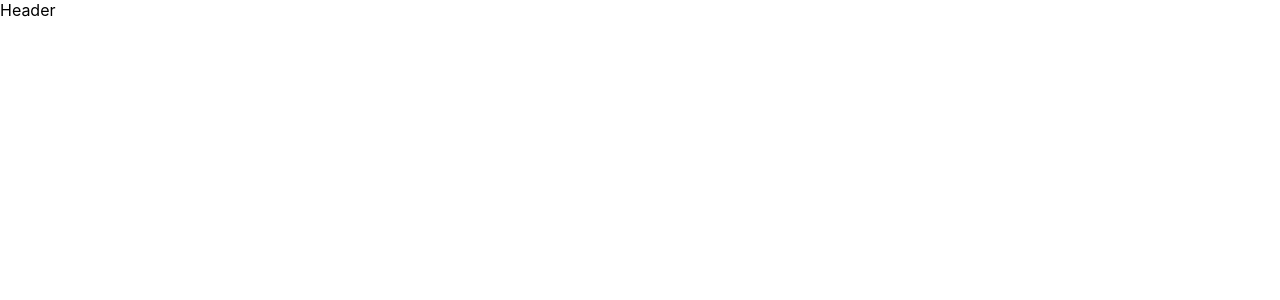
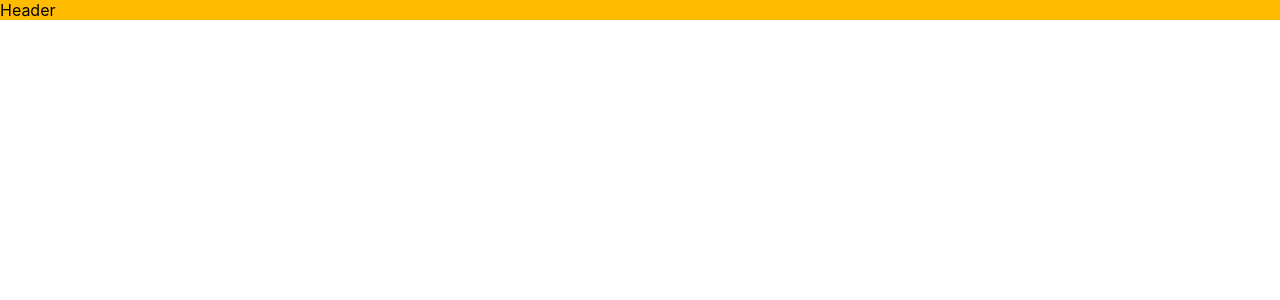
Before and after one commit to Jzeva/ReactPractice, a React (Create React App) app in the folder my-app/: page / in a window 1280 px wide. Shown: the top 300 px of the page. Built offline with nearby package versions, Linux system fonts and the light colour scheme.

Commit message:
add module.scss

```diff
--- a/my-app/package.json
+++ b/my-app/package.json
@@ -9,6 +9,7 @@
     "react": "^17.0.2",
     "react-dom": "^17.0.2",
     "react-scripts": "4.0.3",
+    "sass": "^1.43.4",
     "web-vitals": "^1.1.2"
   },
   "scripts": {
--- a/my-app/src/components/Header/Header.js
+++ b/my-app/src/components/Header/Header.js
@@ -1,5 +1,7 @@
+import styles from './Header.module.scss';
+
 const Header = () => (
-    <div>Header</div>
+    <div className={styles.test}>Header</div>
 )
 
 export default Header;
--- a/my-app/src/components/Header/Header.module.scss
+++ b/my-app/src/components/Header/Header.module.scss
@@ -0,0 +1,3 @@
+.test{
+    background-color: rgb(255, 187, 0);
+}
```
Also changed, not shown: 1 other file (tests, documents, lock files or other folders).
